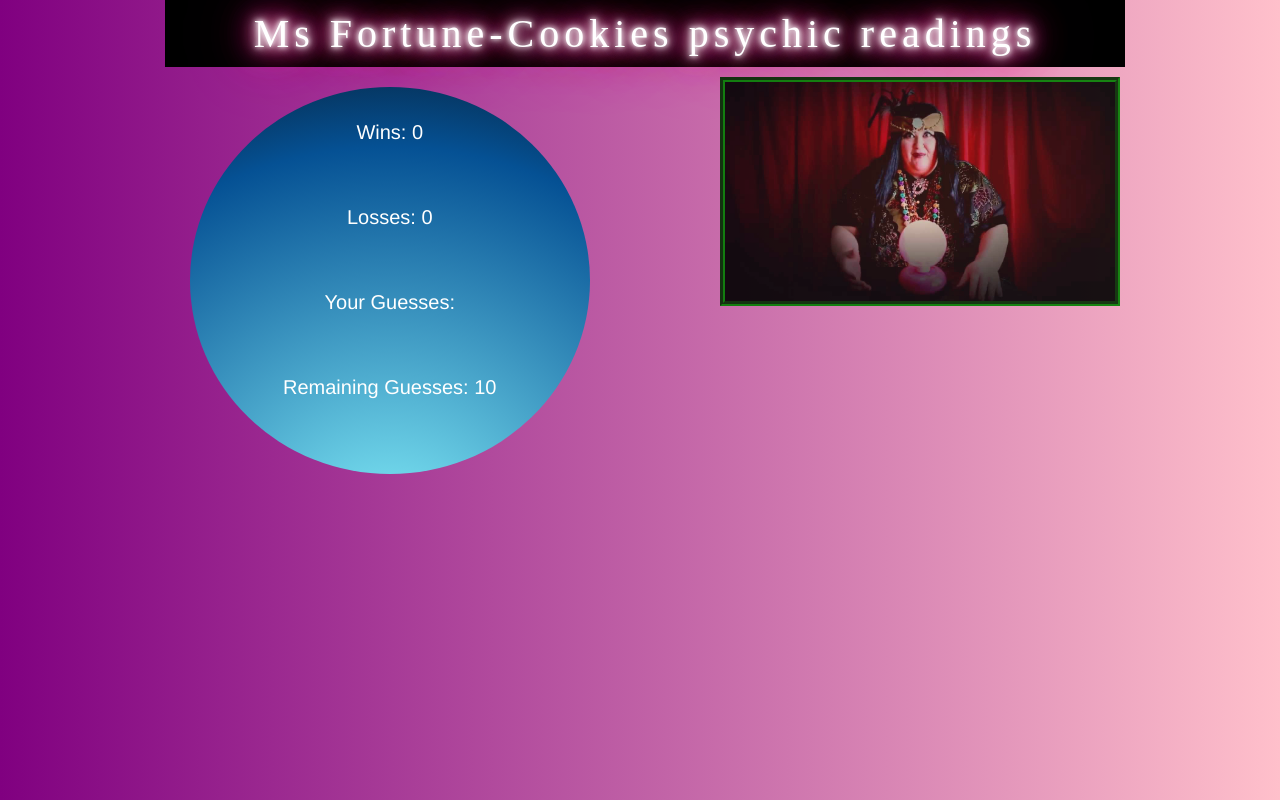
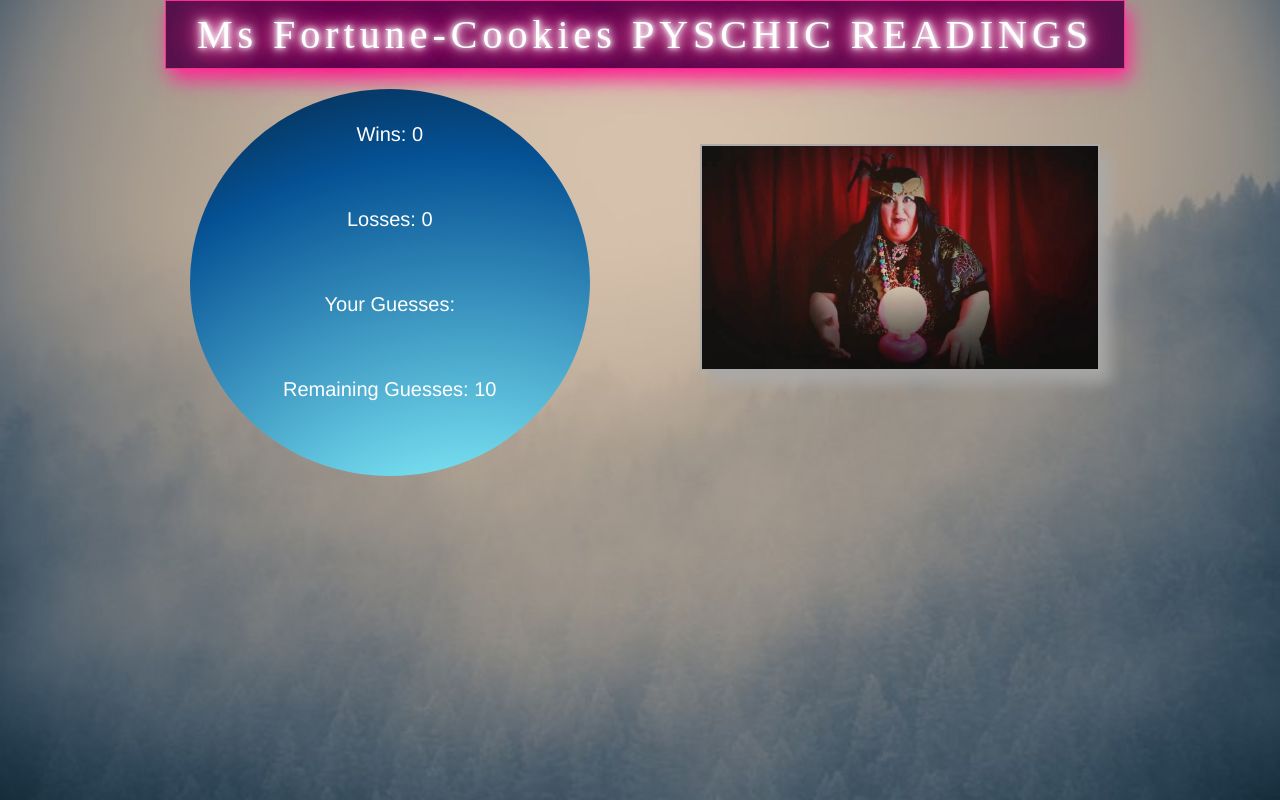
Before and after one commit to spaceTab/psychic-game, a plain HTML site: page index.html in a window 1280 px wide. Drawn offline with Linux system fonts and the light colour scheme; a web font is replaced by a local one.

Commit message:
More cohesive design

```diff
--- a/assets/css/style.css
+++ b/assets/css/style.css
@@ -7,7 +7,9 @@
 
 html, body {
     height:     100%;
-    background: linear-gradient(-90deg, pink, purple);
+    background-image: url(../images/misty.jpg);
+    background-size: 100%
+    /*background: linear-gradient(-90deg, rgb(224, 172, 181), rgb(177, 70, 177));*/
 }
 
 .wrapper {
@@ -21,24 +23,23 @@ html, body {
 }
 .title{
     text-align:   center;
-    font-family: 'Poor Story', cursive;
     line-height:  95px;
     font-size: 50px;
     width: 100%;
     height: 50%;
-    background-color: #000000;
+    background-color: #521449;
     margin: 0px 5px 10px 5px;
     padding: 10px 5px 10px 5px;
 
-    font-family: 'Futura';
-    color: #fff;
-    text-shadow: 0 0 5px #fff, 0 0 10px #fff, 0 0 20px #ff0080, 0 0 30px #ff0080, 0 0 40px #ff0080, 0 0 55px #ff0080, 0 0 75px #ff0080;
-
+    /*'Neon sign like affect*/
     color: #fff;
 	text-shadow: 0 0 5px #fff, 0 0 10px #fff, 0 0 15px #fff, 0 0 20px #ff2d95, 0 0 30px #ff2d95, 0 0 40px #ff2d95, 0 0 50px #ff2d95, 0 0 75px #ff2d95;
 	letter-spacing: 5px;
-	font: 40px 'MisoRegular';
+    font: 40px 'MisoRegular';
 
+    border: 1px solid #ff2d95;
+    padding: 10px;
+    box-shadow: 5px 10px 18px #ff2d95;
 
 }
 
@@ -76,12 +77,15 @@ html, body {
 img {
     float: right;
     opacity: 0.9;
-    margin: 0px 0px 0px 0px;
-    border-style: groove;
-    border-color: green;
-    border-width: 5px;
+    margin: 65px 20px 0px 0px;
+    border-style: solid;
+    border-color: #aaa;
+    border-width: 2px;
     max-width: 100%;
     height: auto;
+
+    box-shadow: 10px 12px 14px #aaa;
+
 
 }
 
@@ -94,10 +98,10 @@ img {
     margin: 0;
     border-radius: 50%;
     position: relative;
-    background: radial-gradient(circle at 50% 120%, #81e8f6, #76deef 10%, #055194 80%, #062745 100%);
+    background: radial-gradient(circle at 70% 150%, #062745 5%, #76deef 30%, #055194 80%, #062745 100%);
   }
 
-  /*digregard
+  /*digregard*/
   .crystalball:before {
     content: "";
     position: relative;
--- a/index.html
+++ b/index.html
@@ -1,29 +1,32 @@
 <!DOCTYPE html>
 <html>
+
 <head>
     <meta charset="utf-8" />
     <meta http-equiv="X-UA-Compatible" content="IE=edge">
     <title>Pyschic game</title>
     <meta name="viewport" content="width=device-width, initial-scale=1">
-    <link rel="stylesheet" type="text/css" media="screen" href="./assets/css/reset.css"  />
+    <link rel="stylesheet" type="text/css" media="screen" href="./assets/css/reset.css" />
     <link rel="stylesheet" type="text/css" media="screen" href="./assets/css/style.css" />
 
     <script src="./assets/javascript/logic.js"></script>
 </head>
+
 <body>
 
     <div class="container">
         <div class="wrapper">
-            <header class="title">Ms Fortune-Cookies psychic readings</header>
+            <header class="title"> Ms Fortune-Cookies PYSCHIC READINGS</header>
+
 
             <section>
                 <img src="assets/images/psychicteller.jpg" height="350" width="400">
                 <div id="gameBox">
-                        <div class="crystalball">
-                    <div id="wins"></div>
-                    <div id="losses"></div>
-                    <div id="guesses"></div>
-                    <div id="guessLeft"></div>
+                    <div class="crystalball">
+                        <div id="wins"></div>
+                        <div id="losses"></div>
+                        <div id="guesses"></div>
+                        <div id="guessLeft"></div>
                     </div>
                 </div>
             </section>
@@ -35,4 +38,5 @@
     <script></script>
 
 </body>
+
 </html>
```
Also changed, not shown: assets/images/misty.jpg (added).
